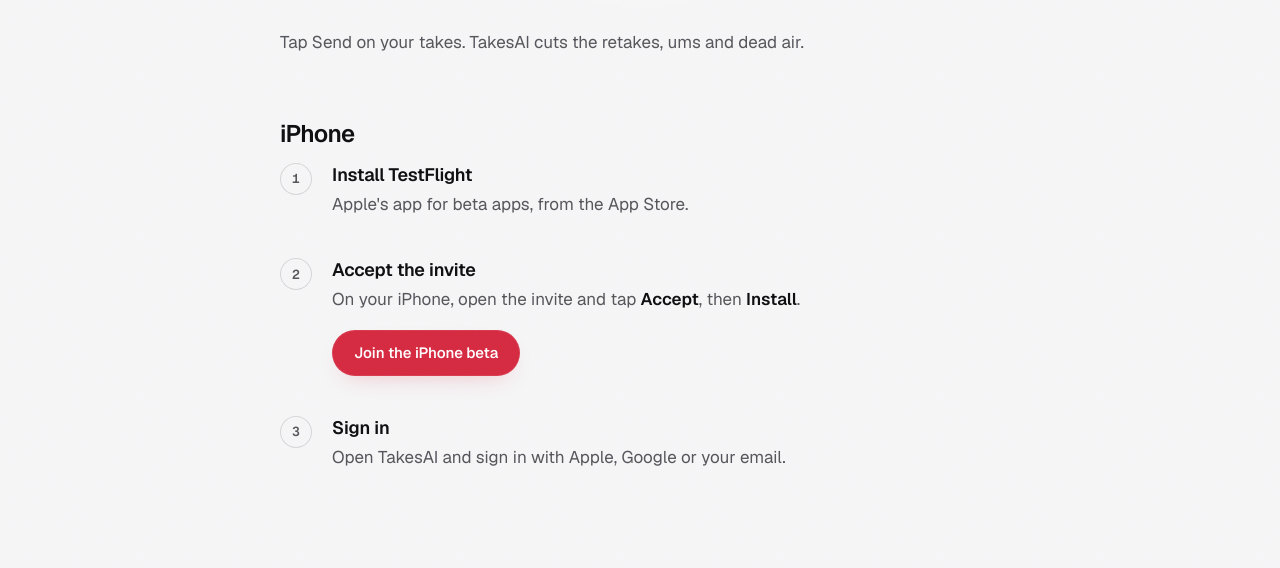
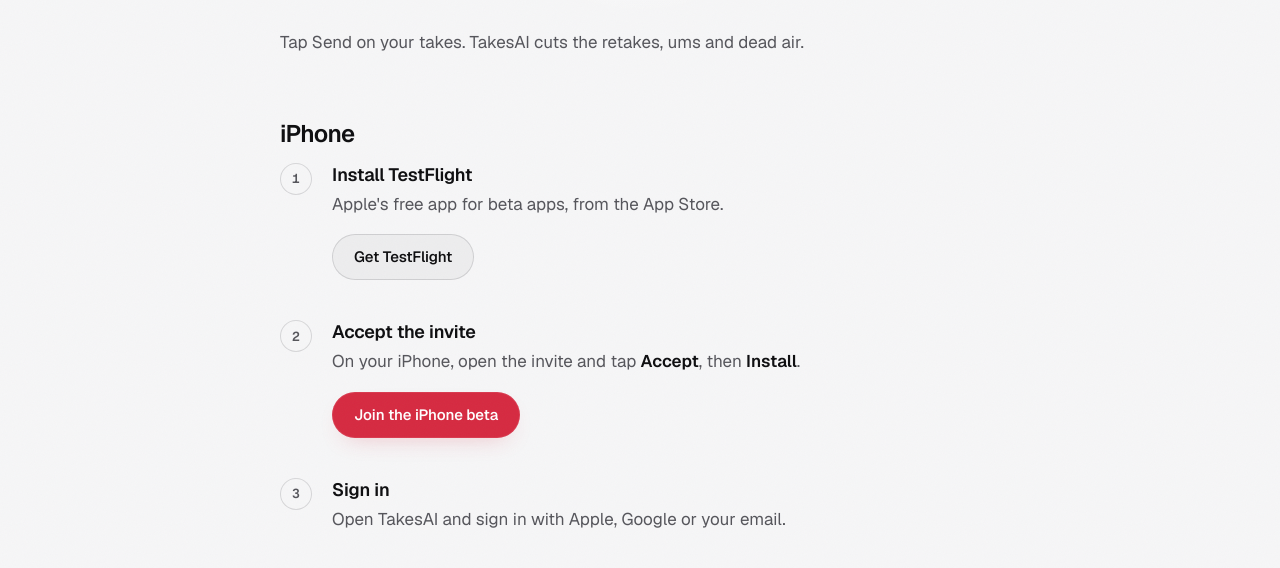
Before and after one commit to hieuhuynhluu/takesai-site, a plain HTML site: page beta/index.html in a window 1280 px wide. Shown: the part 231-799 px from the top of the page. Drawn offline with Linux system fonts and the light colour scheme.

Commit message:
Publish from takesai site/ at d8bf64e9

```diff
--- a/beta/index.html
+++ b/beta/index.html
@@ -34,7 +34,7 @@
 <section id="iphone">
 <h2>iPhone</h2>
 <ol class="steps">
-  <li><h3>Install TestFlight</h3><p>Apple's app for beta apps, from the App Store.</p></li>
+  <li><h3>Install TestFlight</h3><p>Apple's free app for beta apps, from the App Store.</p><a class="btn btn-quiet" href="https://apps.apple.com/app/testflight/id899247664">Get TestFlight</a></li>
   <li><h3>Accept the invite</h3><p>On your iPhone, open the invite and tap <strong>Accept</strong>, then <strong>Install</strong>.</p><a class="btn btn-cut" href="https://testflight.apple.com/join/vbKHCA4R" data-track="download">Join the iPhone beta</a></li>
   <li><h3>Sign in</h3><p>Open TakesAI and sign in with Apple, Google or your email.</p></li>
 </ol>
```
